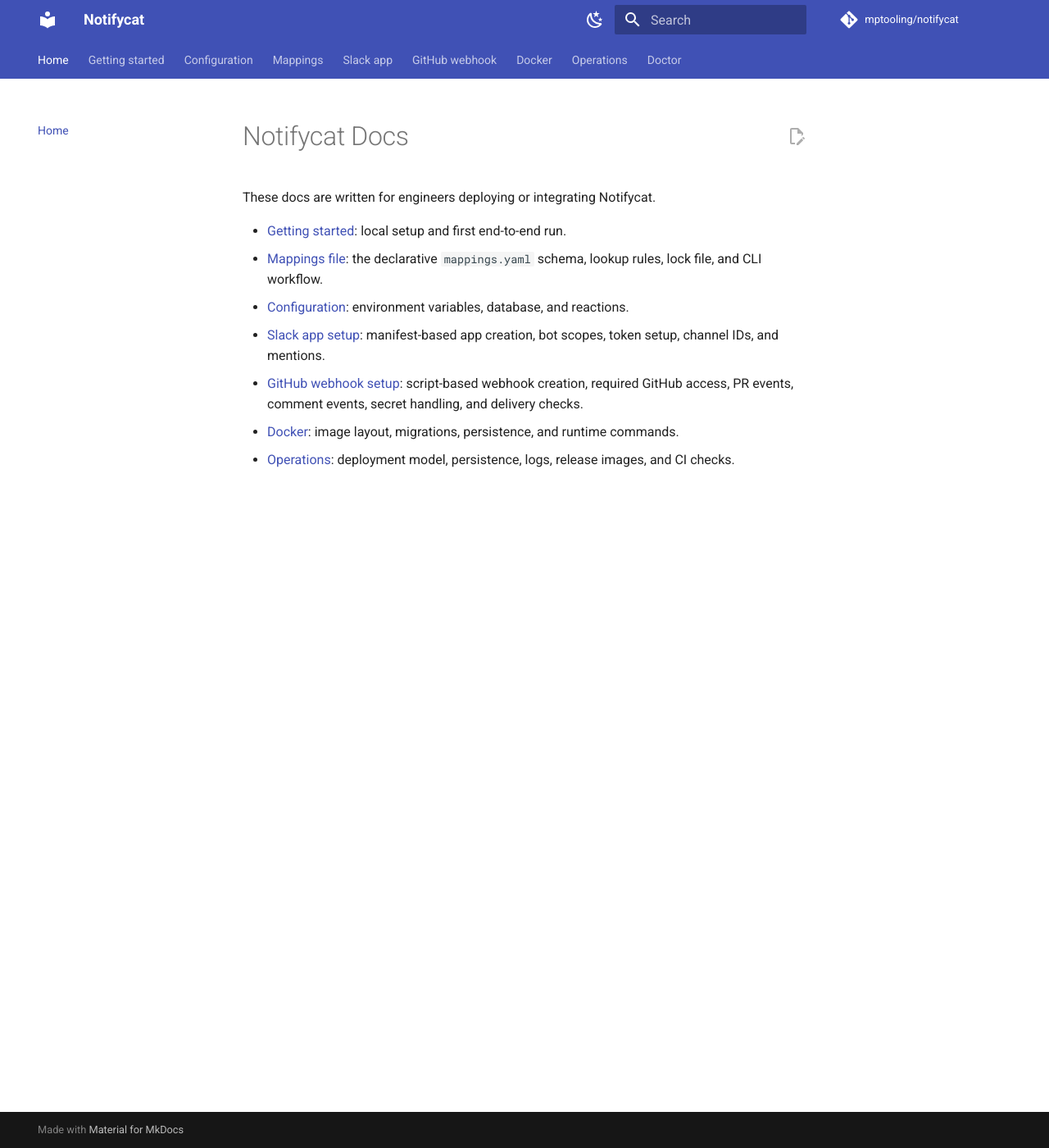
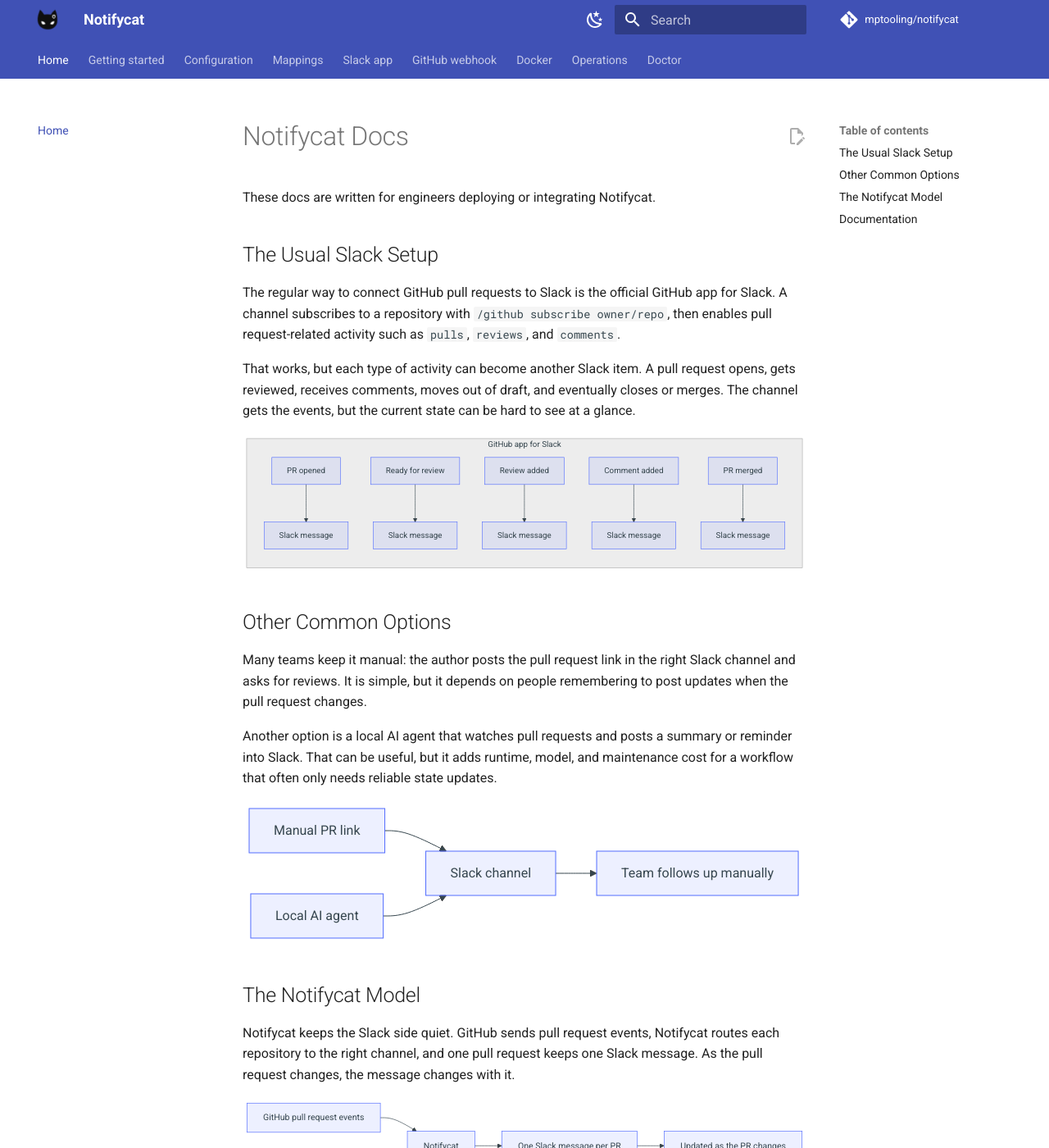
Before and after one commit to mptooling/notifycat, an MkDocs documentation site: the page built from docs/index.md, in a window 1280 px wide and 1400 px high. Shown: the whole window at 82% size. Built offline with MkDocs 1.6.1 and Material for MkDocs 9.7.7, drawn with Linux system fonts in a browser that asks for light colours; comment, search, counter and statistics services are not loaded.

````diff
--- a/docs/index.md
+++ b/docs/index.md
@@ -1,6 +1,64 @@
 # Notifycat Docs
 
 These docs are written for engineers deploying or integrating Notifycat.
+
+## The Usual Slack Setup
+
+The regular way to connect GitHub pull requests to Slack is the official
+GitHub app for Slack. A channel subscribes to a repository with
+`/github subscribe owner/repo`, then enables pull request-related activity
+such as `pulls`, `reviews`, and `comments`.
+
+That works, but each type of activity can become another Slack item. A
+pull request opens, gets reviewed, receives comments, moves out of draft,
+and eventually closes or merges. The channel gets the events, but the
+current state can be hard to see at a glance.
+
+```mermaid
+flowchart LR
+    subgraph github_app[GitHub app for Slack]
+        opened[PR opened] --> opened_msg[Slack message]
+        ready[Ready for review] --> ready_msg[Slack message]
+        review[Review added] --> review_msg[Slack message]
+        comment[Comment added] --> comment_msg[Slack message]
+        merged[PR merged] --> merged_msg[Slack message]
+    end
+```
+
+## Other Common Options
+
+Many teams keep it manual: the author posts the pull request link in the
+right Slack channel and asks for reviews. It is simple, but it depends on
+people remembering to post updates when the pull request changes.
+
+Another option is a local AI agent that watches pull requests and posts a
+summary or reminder into Slack. That can be useful, but it adds runtime,
+model, and maintenance cost for a workflow that often only needs reliable
+state updates.
+
+```mermaid
+flowchart LR
+    manual[Manual PR link] --> channel[Slack channel]
+    ai[Local AI agent] --> channel
+    channel --> team[Team follows up manually]
+```
+
+## The Notifycat Model
+
+Notifycat keeps the Slack side quiet. GitHub sends pull request events,
+Notifycat routes each repository to the right channel, and one pull
+request keeps one Slack message. As the pull request changes, the message
+changes with it.
+
+```mermaid
+flowchart LR
+    github[GitHub pull request events] --> notifycat[Notifycat]
+    routing[Repository routing rules] --> notifycat
+    notifycat --> message[One Slack message per PR]
+    message --> current[Updated as the PR changes]
+```
+
+## Documentation
 
 - [Getting started](getting-started.md): local setup and first end-to-end run.
 - [Mappings file](mappings.md): the declarative `mappings.yaml` schema,
--- a/mkdocs.yml
+++ b/mkdocs.yml
@@ -7,6 +7,8 @@ edit_uri: edit/main/docs/
 
 theme:
   name: material
+  logo: assets/logo.png
+  favicon: assets/logo.png
   features:
     - navigation.instant
     - navigation.tracking
@@ -39,7 +41,11 @@ markdown_extensions:
       permalink: true
   - pymdownx.details
   - pymdownx.highlight
-  - pymdownx.superfences
+  - pymdownx.superfences:
+      custom_fences:
+        - name: mermaid
+          class: mermaid
+          format: !!python/name:pymdownx.superfences.fence_code_format
   - pymdownx.tabbed:
       alternate_style: true
 
````
Also changed, not shown: README.md (+4 -56 lines), docs/assets/logo.png (added).
